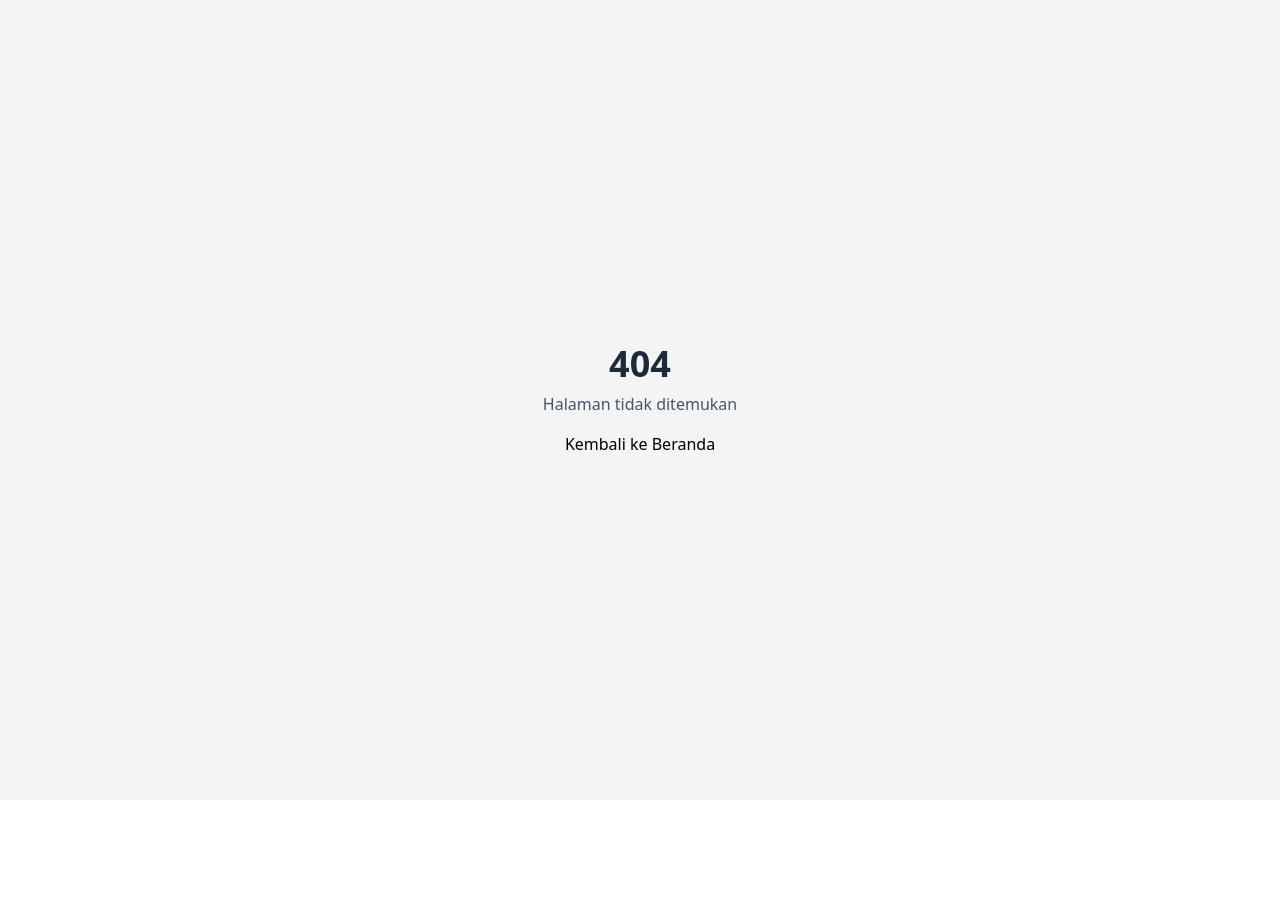
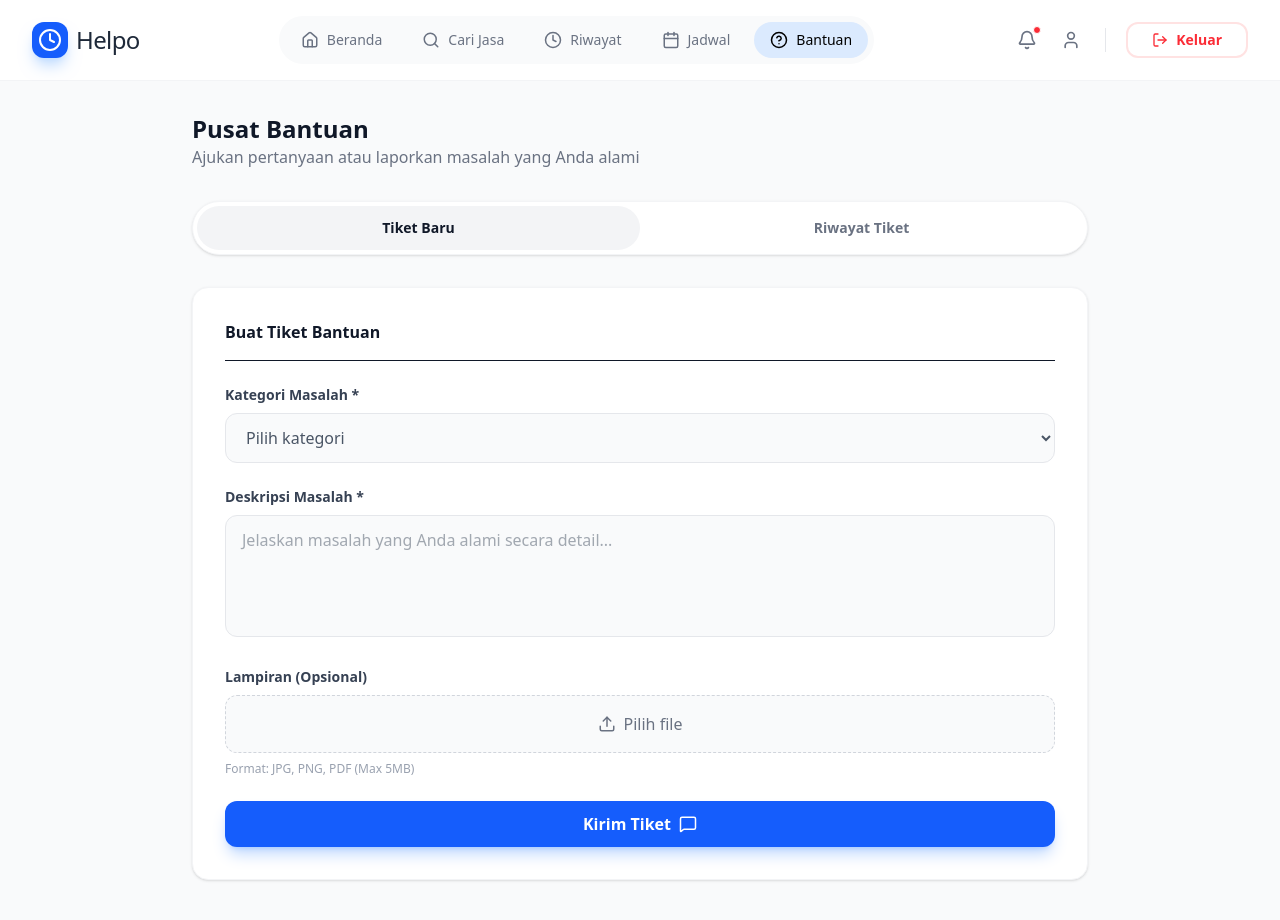
Before and after one commit to rerere-bit/Helpo-Penyedia-Layanan-Jasa, a React (Vite) app: page /help in a window 1280 px wide. Before the commit this address had no page. Shown: the top 920 px of the page. Before the commit the page ends 800 px from the top, so only its background shows below. Built offline with nearby package versions, Linux system fonts and the light colour scheme.

Commit message:
feat: menambahkan laman bantuan

```diff
--- a/src/App.tsx
+++ b/src/App.tsx
@@ -17,6 +17,8 @@ import ProviderReviewsPage from '@/pages/ProviderReviewsPage';
 import OrderDetailPage from '@/pages/OrderDetailPage';
 import HistoryPage from '@/pages/HistoryPage';
 import ProfilePage from '@/pages/ProfilePage';
+import HelpPage from '@/pages/HelpPage';
+
 
 function App() {
   return (
@@ -60,6 +62,9 @@ function App() {
         {/* Notification Routes (Halaman Notifikasi) */}
         <Route path="/notification" element={<NotificationPage />} />
 
+        {/* Help Routes (Halaman Bantuan) */}
+        <Route path="/help" element={<HelpPage />} />
+
         {/* Review Routes */}
           {/* user */}
         <Route path="/user/reviews" element={<UserReviewsPage />} />
--- /dev/null
+++ b/src/pages/HelpPage.tsx
@@ -0,0 +1,123 @@
+import { useState } from 'react';
+import { Upload, MessageSquare, Clock} from 'lucide-react';
+import DashboardLayout from '@/components/layout/DashboardLayout';
+import { Container } from '@/components/common/Container';
+import { Card } from '@/components/common/Card';
+import { Button } from '@/components/common/Button';
+
+const HelpPage = () => {
+  const [activeTab, setActiveTab] = useState<'new' | 'history'>('new');
+
+  // Mock Data Riwayat Tiket
+  const tickets = [
+    { id: 'TKT-001', title: 'Pembayaran tidak terproses', category: 'Pembayaran', date: '3 Nov 2025', status: 'Diproses', statusColor: 'bg-blue-100 text-blue-700', reply: 'Tim kami sedang memeriksa masalah pembayaran Anda.' },
+    { id: 'TKT-002', title: 'Penyedia tidak datang tepat waktu', category: 'Layanan', date: '1 Nov 2025', status: 'Selesai', statusColor: 'bg-green-100 text-green-700', reply: 'Terima kasih atas laporan Anda. Kami telah menindaklanjuti dengan penyedia jasa.' },
+    { id: 'TKT-003', title: 'Aplikasi error saat booking', category: 'Teknis', date: '2 Nov 2025', status: 'Menunggu', statusColor: 'bg-yellow-100 text-yellow-700', reply: null },
+  ];
+
+  return (
+    <DashboardLayout>
+      <Container>
+        <div className="max-w-4xl mx-auto pb-20">
+
+          <div className="mb-8">
+            <h1 className="text-2xl font-bold text-gray-900">Pusat Bantuan</h1>
+            <p className="text-gray-500">Ajukan pertanyaan atau laporkan masalah yang Anda alami</p>
+          </div>
+
+          {/* Tabs */}
+          <div className="bg-white p-1 rounded-full border border-gray-100 flex mb-8 shadow-sm">
+            <button
+              onClick={() => setActiveTab('new')}
+              className={`flex-1 py-3 text-sm font-bold rounded-full transition-all ${activeTab === 'new' ? 'bg-gray-100 text-gray-900' : 'text-gray-500 hover:text-gray-700'}`}
+            >
+              Tiket Baru
+            </button>
+            <button
+              onClick={() => setActiveTab('history')}
+              className={`flex-1 py-3 text-sm font-bold rounded-full transition-all ${activeTab === 'history' ? 'bg-gray-100 text-gray-900' : 'text-gray-500 hover:text-gray-700'}`}
+            >
+              Riwayat Tiket
+            </button>
+          </div>
+
+          {/* Konten Tab */}
+          {activeTab === 'new' ? (
+            <Card className="p-8">
+              <h3 className="font-bold text-gray-900 mb-6 border-b pb-4">Buat Tiket Bantuan</h3>
+
+              <div className="space-y-6">
+                <div>
+                  <label className="block text-sm font-bold text-gray-700 mb-2">Kategori Masalah *</label>
+                  <select className="w-full px-4 py-3 rounded-xl bg-gray-50 border border-gray-200 focus:outline-none focus:border-primary transition-colors text-gray-600">
+                    <option>Pilih kategori</option>
+                    <option>Pembayaran</option>
+                    <option>Layanan</option>
+                    <option>Teknis</option>
+                  </select>
+                </div>
+
+                <div>
+                  <label className="block text-sm font-bold text-gray-700 mb-2">Deskripsi Masalah *</label>
+                  <textarea
+                    rows={4}
+                    placeholder="Jelaskan masalah yang Anda alami secara detail..."
+                    className="w-full px-4 py-3 rounded-xl bg-gray-50 border border-gray-200 focus:outline-none focus:border-primary transition-colors text-gray-600 resize-none"
+                  ></textarea>
+                </div>
+
+                <div>
+                   <label className="block text-sm font-bold text-gray-700 mb-2">Lampiran (Opsional)</label>
+                   <div className="border border-dashed border-gray-300 rounded-xl p-4 flex items-center justify-center bg-gray-50 cursor-pointer hover:bg-gray-100 transition-colors">
+                      <div className="flex items-center gap-2 text-gray-500 font-medium">
+                        <Upload size={18} /> Pilih file
+                      </div>
+                   </div>
+                   <p className="text-xs text-gray-400 mt-2">Format: JPG, PNG, PDF (Max 5MB)</p>
+                </div>
+
+                <Button fullWidth icon={<MessageSquare size={18} />}>
+                   Kirim Tiket
+                </Button>
+              </div>
+            </Card>
+          ) : (
+            <div className="space-y-4">
+               {tickets.map((t) => (
+                 <Card key={t.id} className="p-6">
+                    <div className="flex justify-between items-start mb-4">
+                       <div>
+                          <div className="flex items-center gap-2 mb-1">
+                             <h3 className="font-bold text-gray-900">{t.title}</h3>
+                             <span className={`text-[10px] font-bold px-2 py-0.5 rounded ${t.statusColor}`}>{t.status}</span>
+                          </div>
+                          <div className="text-xs text-gray-400 flex items-center gap-2">
+                             <span>ID: {t.id}</span> • <span>{t.category}</span> • <span>{t.date}</span>
+                          </div>
+                       </div>
+                    </div>
+
+                    {/* Admin Response Area */}
+                    <div className="bg-blue-50/50 p-4 rounded-xl border border-blue-100 flex gap-3">
+                       <div className={`mt-0.5 ${t.reply ? 'text-primary' : 'text-gray-400'}`}>
+                          {t.reply ? <MessageSquare size={20} /> : <Clock size={20} />}
+                       </div>
+                       <div>
+                          <p className="text-xs font-bold text-gray-700 mb-0.5">Admin Helpo</p>
+                          <p className="text-sm text-gray-600">
+                             {t.reply || "Menunggu respons admin..."}
+                          </p>
+                       </div>
+                    </div>
+                 </Card>
+               ))}
+            </div>
+          )}
+
+        </div>
+      </Container>
+    </DashboardLayout>
+  );
+};
+
+export default HelpPage;
```
